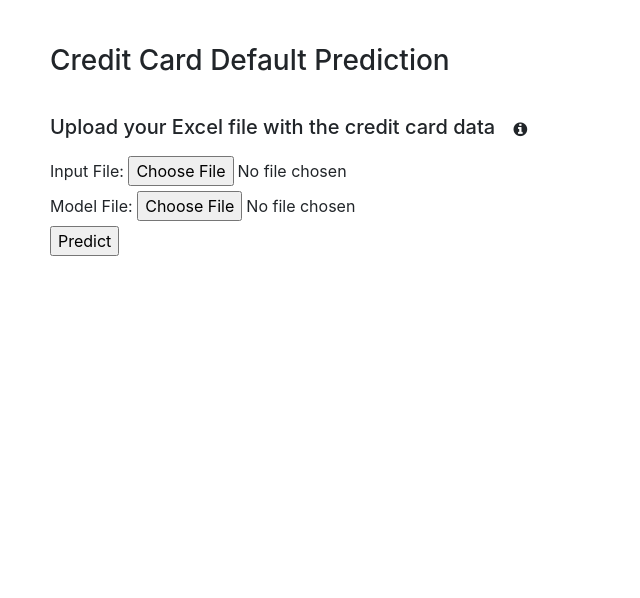
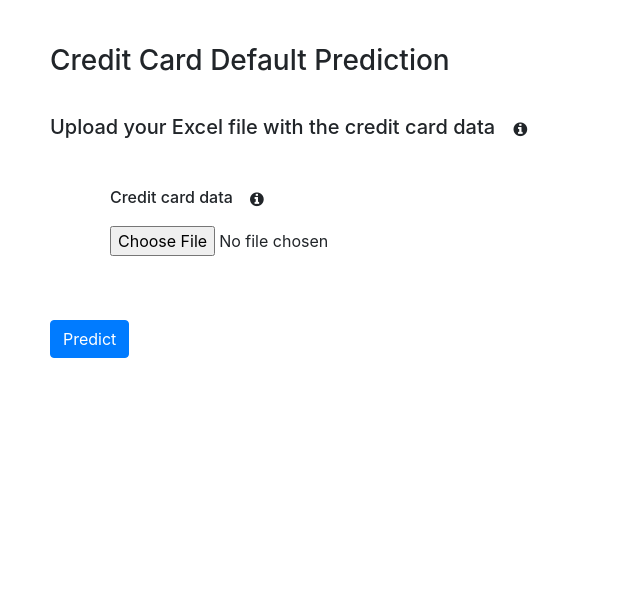
Before and after one commit to DataScienceBootCamp2023/predict, a Flask app: page / in a window 1280 px wide. Shown: the part 56-654 px from the top of the page, without its empty margins (0-640 px from the left). Run offline with Flask 2, Linux system fonts and the light colour scheme; parts of the project's set-up code (start-up, migrations or seed data) failed here and were passed over; some libraries are stand-ins or nearby versions.

Commit message:
Update index.html

```diff
--- a/client/templates/index.html
+++ b/client/templates/index.html
@@ -13,12 +13,25 @@
 <br><h5>Upload your Excel file with the credit card data
 <button type="button" class="btn btn-default" data-toggle="tooltip" data-placement="left" title="Upload excel file with the credit card data"><span class="fa fa-info-circle"></span></button>
 </h5>
-    <form method='POST' enctype='multipart/form-data'>
-      <label>Input File:</label>
-      <input type='file' name='input_file' required><br>
-      <label>Model File:</label>
-      <input type='file' name='model_file' required><br>
-      <input type='submit' value='Predict'>
-    </form>
+<form method="post" enctype="multipart/form-data">
+    <br><div class="container"><div class="form-row">
+        <div class="col form-group">
+            <h6>Credit card data
+                <button type="button" class="btn btn-default" data-toggle="tooltip" data-placement="left" title="Excel file with the credit card data"><span class="fa fa-info-circle"></span></button>
+            </h6>
+            <div class="file-upload-wrapper">
+                <input type="file" name="credit_card_data" id="input-file-now" class="file-upload" required value={{request.form.credit_card_data}}>
+            </div>
+        </div>
+
+    <div class="col form-group"></div>
+</div></div>
+
+<script>
+    $(".file-upload").file_upload();
+</script>
+
+<br><br><button type="submit" class="btn btn-primary" id="btnPredict">Predict</button>
+</form>
 
 {% endblock %}
```
